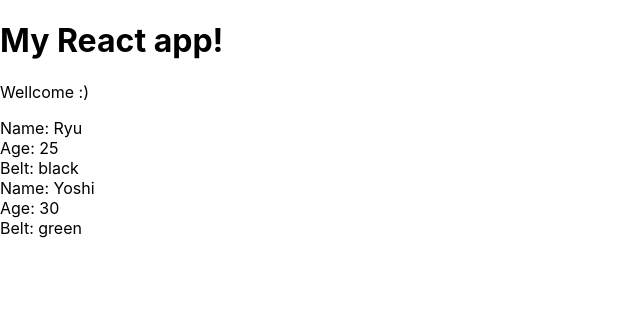
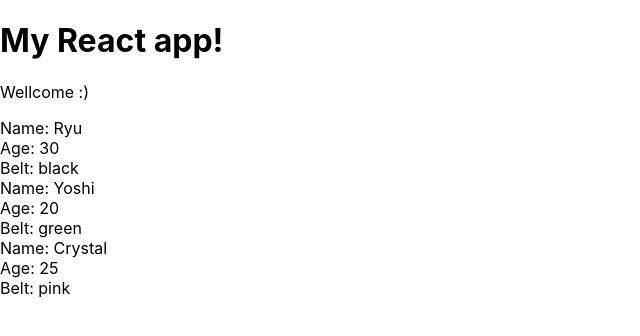
Before and after one commit to murashko/ReactJS, a React (Create React App) app in the folder React-Redux/myapp/: page / in a window 1280 px wide. Shown: the top 336 px of the page, without its empty margins (0-640 px from the left). Built offline with nearby package versions, Linux system fonts and the light colour scheme.

Commit message:
lesson 14

```diff
--- a/React-Redux/myapp/src/App.js
+++ b/React-Redux/myapp/src/App.js
@@ -1,15 +1,23 @@
 import React from 'react';
 import Ninjas from './ninjas';
 
-function App() {
+class App extends React.Component {
+	state = {
+		ninjas: [
+			{ name: 'Ryu', age: 30, belt: 'black', id: 1 },
+			{ name: 'Yoshi', age: 20, belt: 'green', id: 2 },
+			{ name: 'Crystal', age: 25, belt: 'pink', id: 3 }
+		]
+	}
+	render() {
 		return (
 			<div className="App">
 				<h1>My React app!</h1>
 				<p>Wellcome :)</p>
-	  <Ninjas name="Ryu" age="25" belt="black" />
-	  <Ninjas name="Yoshi" age="30" belt="green" />
+				<Ninjas ninjas={ this.state.ninjas } />
 			</div>
 		);
 	}
+}
 
 export default App;
--- a/React-Redux/myapp/src/ninjas.js
+++ b/React-Redux/myapp/src/ninjas.js
@@ -2,12 +2,21 @@
 
 class Ninjas extends Component {
 	render() {
-		const {name, age, belt} = this.props;
+		const { ninjas } = this.props;
+		const ninjaList = ninjas.map(ninja => {
+			const { name, age, belt, id } = ninja;
+			return (
+				<div className="ninja" key={ id }>
+					<div>Name: { name }</div>
+					<div>Age: { age }</div>
+					<div>Belt: { belt }</div>
+				</div>
+			);
+		});
+
 		return (
-			<div className="ninja">
-				<div>Name: { name }</div>
-				<div>Age: { age }</div>
-				<div>Belt: { belt }</div>
+			<div className="ninja-list">
+				{ ninjaList }
 			</div>
 		);
 	}
```
Lines whose indentation alone changed are shown as unchanged.
